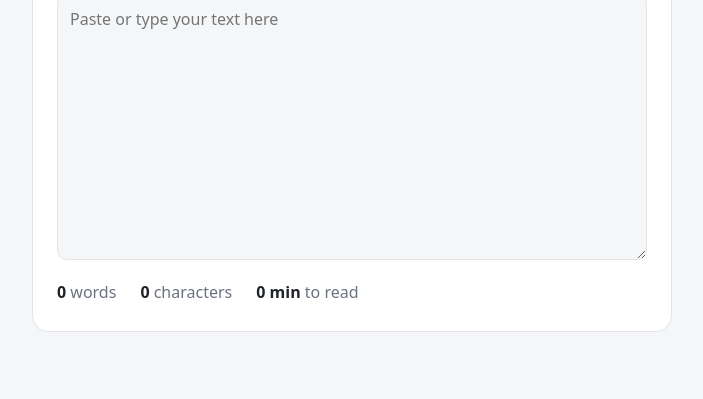
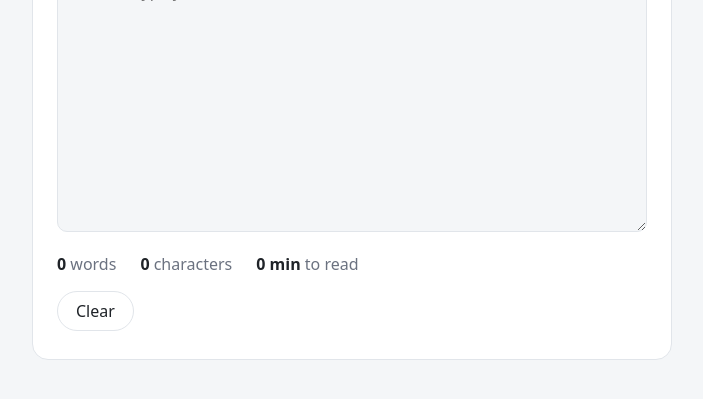
Before and after one commit to wellm3id08/word-counter, a plain HTML site: page index.html in a window 1280 px wide. Shown: the part 275-674 px from the top of the page, without its empty margins (288-991 px from the left). Drawn offline with Linux system fonts and the light colour scheme.

Commit message:
Add a button to clear the text
Empties the box, resets the numbers and the saved text, and puts the cursor
back in the box ready for the next text.

```diff
--- a/index.html
+++ b/index.html
@@ -15,6 +15,7 @@
       <span><strong id="characters">0</strong> characters</span>
       <span><strong id="reading-time">0 min</strong> to read</span>
     </p>
+    <button id="clear" type="button">Clear</button>
   </main>
   <script src="script.js"></script>
 </body>
--- a/script.js
+++ b/script.js
@@ -2,6 +2,7 @@ const textEl = document.getElementById('text');
 const wordsEl = document.getElementById('words');
 const charactersEl = document.getElementById('characters');
 const readingTimeEl = document.getElementById('reading-time');
+const clearButton = document.getElementById('clear');
 
 // Most adults read about 200 words per minute.
 const WORDS_PER_MINUTE = 200;
@@ -41,6 +42,11 @@ function load() {
 }
 
 textEl.addEventListener('input', update);
+clearButton.addEventListener('click', () => {
+  textEl.value = '';
+  update();
+  textEl.focus();
+});
 
 textEl.value = load();
 update();
--- a/style.css
+++ b/style.css
@@ -63,3 +63,18 @@ textarea:focus {
   color: var(--text);
   font-variant-numeric: tabular-nums;
 }
+
+#clear {
+  margin-top: 16px;
+  padding: 8px 18px;
+  font: inherit;
+  color: var(--text);
+  background: transparent;
+  border: 1px solid var(--border);
+  border-radius: 999px;
+  cursor: pointer;
+}
+
+#clear:hover {
+  border-color: var(--accent);
+}
```
